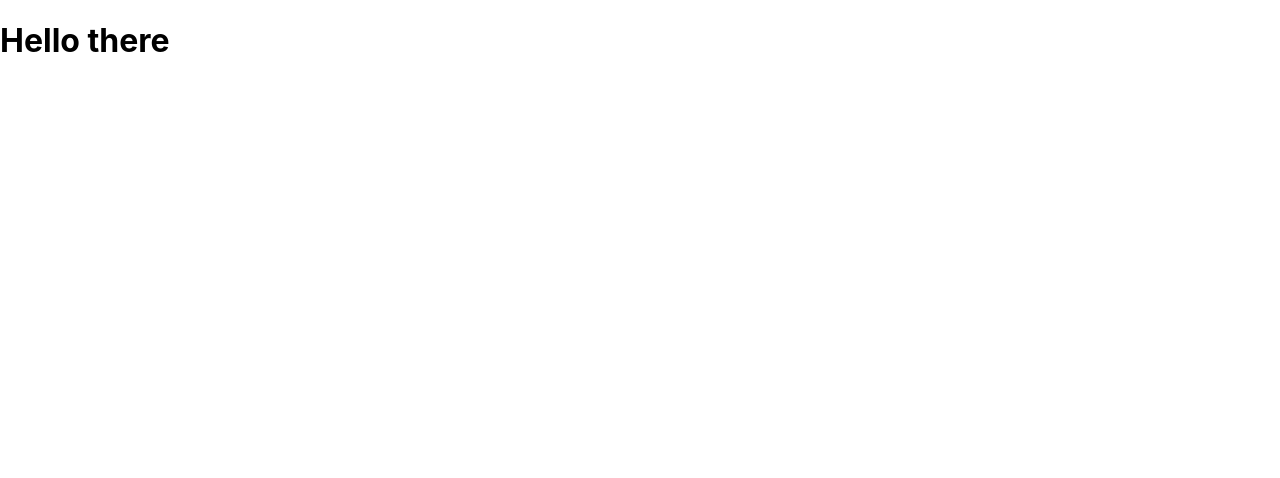
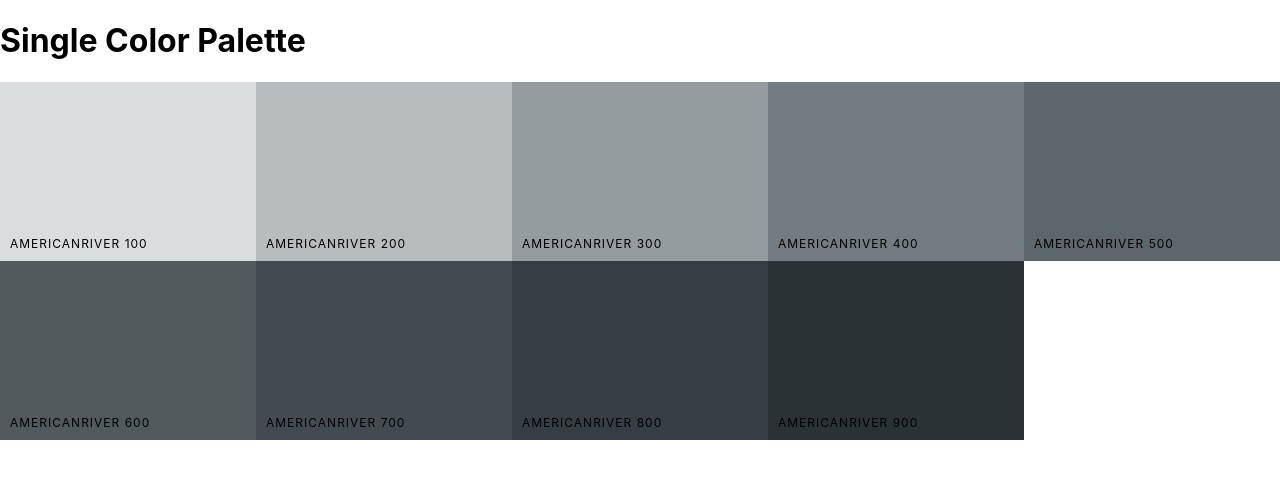
Before and after one commit to AlekseiiT/react-color-project, a React (Create React App) app: page /palette/flat-ui-colors-american/americanriver in a window 1280 px wide. Shown: the top 478 px of the page. Built offline with nearby package versions, Linux system fonts and the light colour scheme.

Commit message:
display colors in SingleColorPallet

```diff
--- a/src/App.js
+++ b/src/App.js
@@ -27,7 +27,16 @@
 							<Palette palette={generatePalette(this.findPalette(routeProps.match.params.id))} />
 						)}
 					/>
-					<Route exact path="/palette/:paletteId/:colorId" render={() => <SingleColorPalette />} />
+					<Route
+						exact
+						path="/palette/:paletteId/:colorId"
+						render={(routeProps) => (
+							<SingleColorPalette
+								palette={generatePalette(this.findPalette(routeProps.match.params.paletteId))}
+								colorId={routeProps.match.params.colorId}
+							/>
+						)}
+					/>
 				</Switch>
 				{/* <Palette palette={generatePalette(seedColors[4])} /> */}
 			</div>
--- a/src/ColorBox.js
+++ b/src/ColorBox.js
@@ -19,7 +19,7 @@
 	}
 
 	render() {
-		const { name, background, moreUrl } = this.props;
+		const { name, background, moreUrl, showLink } = this.props;
 		const { copied } = this.state;
 		return (
 			<CopyToClipboard text={background} onCopy={this.changeCopyState}>
@@ -35,9 +35,11 @@
 						</div>
 						<button className="copy-button">Copy</button>
 					</div>
-					<Link to={moreUrl} onClick={(e) => e.stopPropagation()}>
-						<span className="see-more">More</span>
-					</Link>
+					{showLink && (
+						<Link to={moreUrl} onClick={(e) => e.stopPropagation()}>
+							<span className="see-more">More</span>
+						</Link>
+					)}
 				</div>
 			</CopyToClipboard>
 		);
--- a/src/Palette.js
+++ b/src/Palette.js
@@ -31,6 +31,7 @@
 				background={color[format]}
 				name={color.name}
 				moreUrl={`/palette/${id}/${color.id}`}
+				showLink={true}
 			/>
 		));
 		return (
--- a/src/SingleColorPalette.js
+++ b/src/SingleColorPalette.js
@@ -1,10 +1,29 @@
 import React, { Component } from 'react';
+import ColorBox from './ColorBox';
 
 export default class SingleColorPalette extends Component {
+	constructor(props) {
+		super(props);
+		this._shades = this.gatherShades(this.props.palette, this.props.colorId);
+	}
+	gatherShades(palette, colorToFilterBy) {
+		let shades = [];
+		const allColors = palette.colors;
+		for (const key in allColors) {
+			shades = shades.concat(allColors[key].filter((color) => color.id === colorToFilterBy));
+		}
+		return shades.slice(1);
+	}
+
 	render() {
+		const colorBoxes = this._shades.map((color) => (
+			<ColorBox key={color.id} name={color.name} showLink={false} background={color.hex} />
+		));
+
 		return (
-			<div>
-				<h1>Hello there</h1>
+			<div className="Palette">
+				<h1>Single Color Palette</h1>
+				<div className="Palette-colors">{colorBoxes}</div>
 			</div>
 		);
 	}
```
